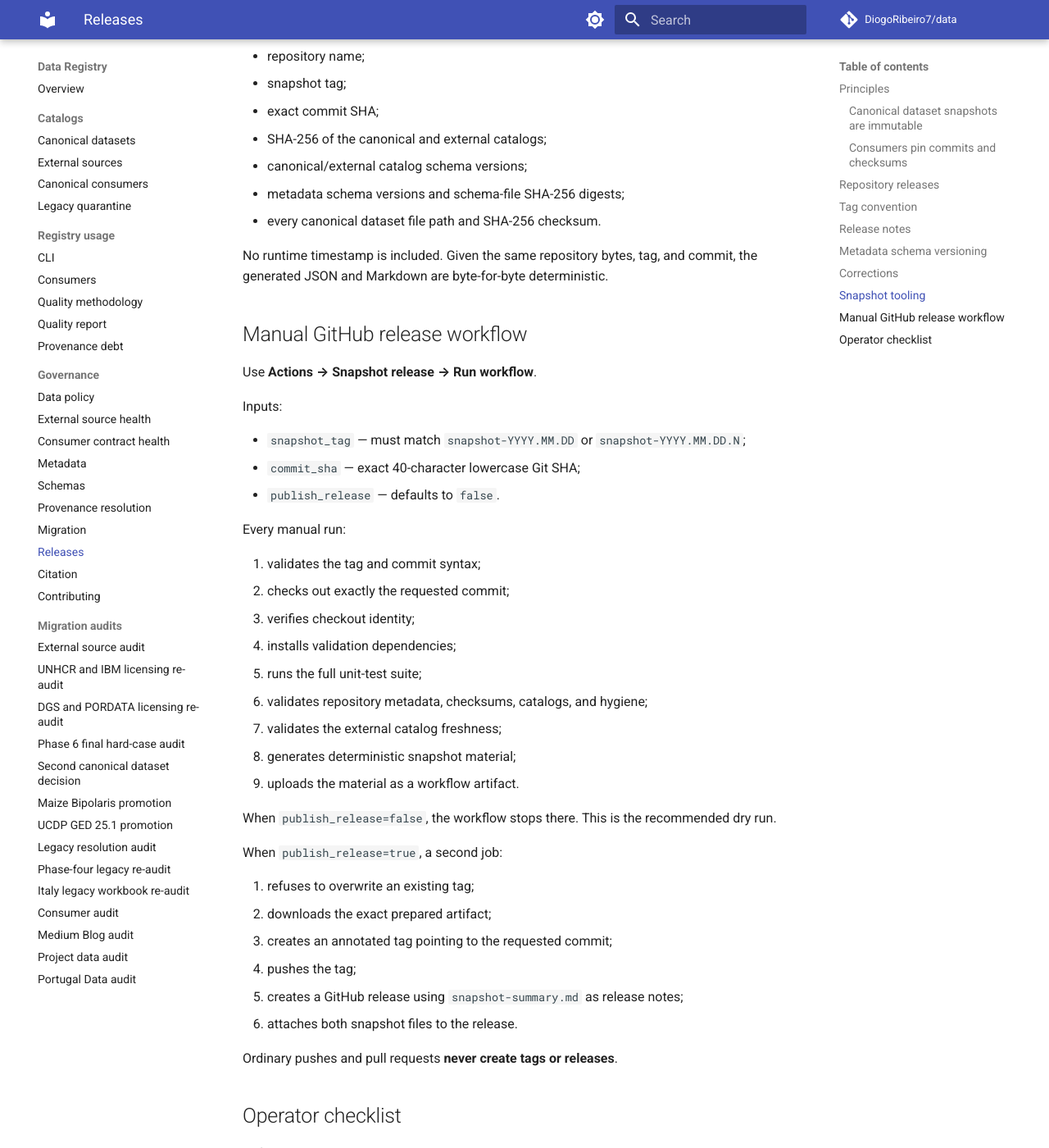
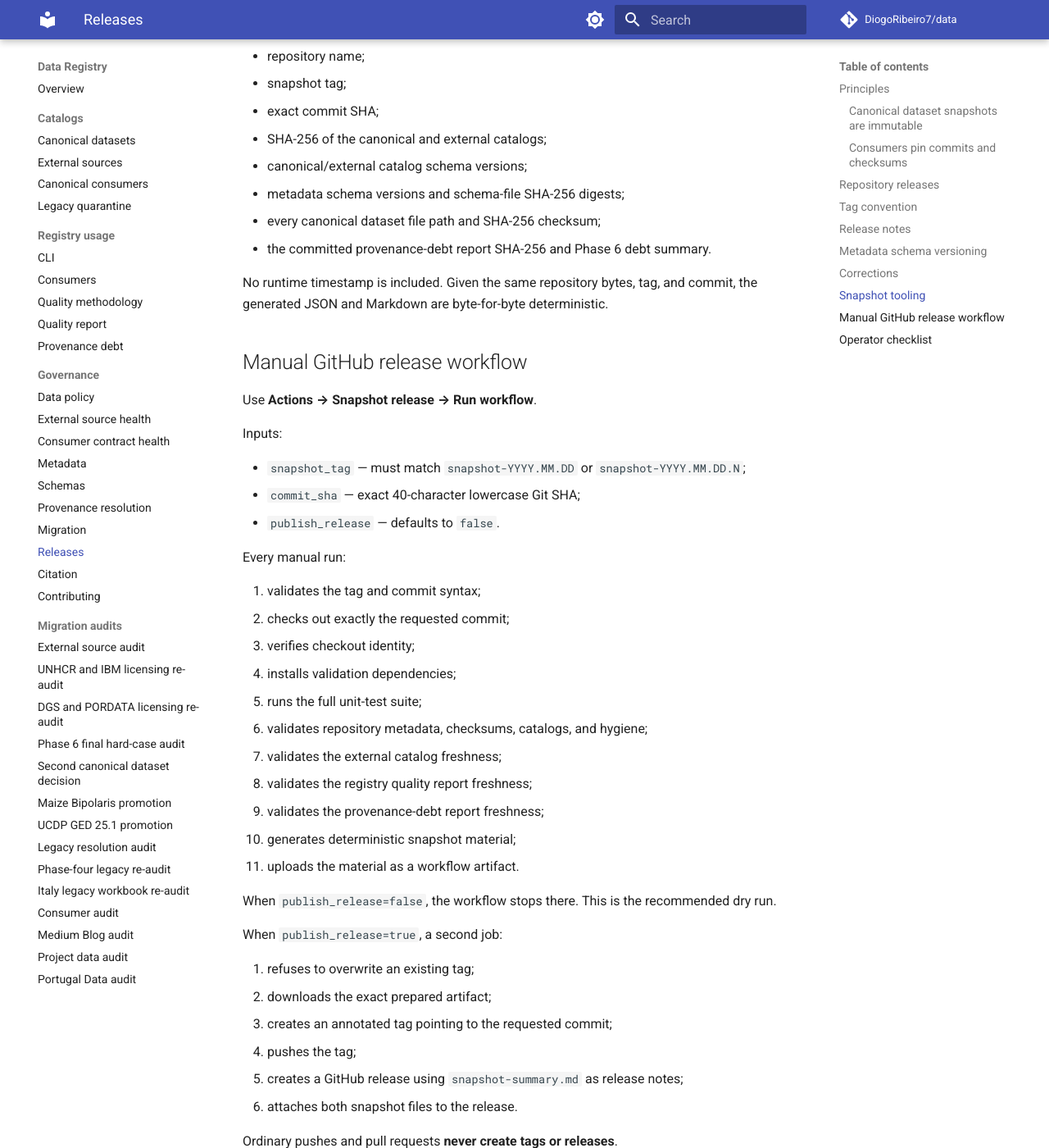
Before and after one commit to DiogoRibeiro7/data, an MkDocs documentation site: the page built from docs/RELEASES.md, in a window 1280 px wide and 1400 px high, scrolled down 2903 px. Shown: the whole window at 82% size. Built offline with MkDocs 1.6.1 and Material for MkDocs 9.7.7, drawn with Linux system fonts in a browser that asks for light colours; comment, search, counter and statistics services are not loaded.

Commit message:
Document provenance debt snapshot coverage

```diff
--- a/docs/RELEASES.md
+++ b/docs/RELEASES.md
@@ -111,7 +111,8 @@ The manifest records:
 - SHA-256 of the canonical and external catalogs;
 - canonical/external catalog schema versions;
 - metadata schema versions and schema-file SHA-256 digests;
-- every canonical dataset file path and SHA-256 checksum.
+- every canonical dataset file path and SHA-256 checksum;
+- the committed provenance-debt report SHA-256 and Phase 6 debt summary.
 
 No runtime timestamp is included. Given the same repository bytes, tag, and commit, the generated JSON and Markdown are byte-for-byte deterministic.
 
@@ -134,8 +135,10 @@ Every manual run:
 5. runs the full unit-test suite;
 6. validates repository metadata, checksums, catalogs, and hygiene;
 7. validates the external catalog freshness;
-8. generates deterministic snapshot material;
-9. uploads the material as a workflow artifact.
+8. validates the registry quality report freshness;
+9. validates the provenance-debt report freshness;
+10. generates deterministic snapshot material;
+11. uploads the material as a workflow artifact.
 
 When `publish_release=false`, the workflow stops there. This is the recommended dry run.
 
```
